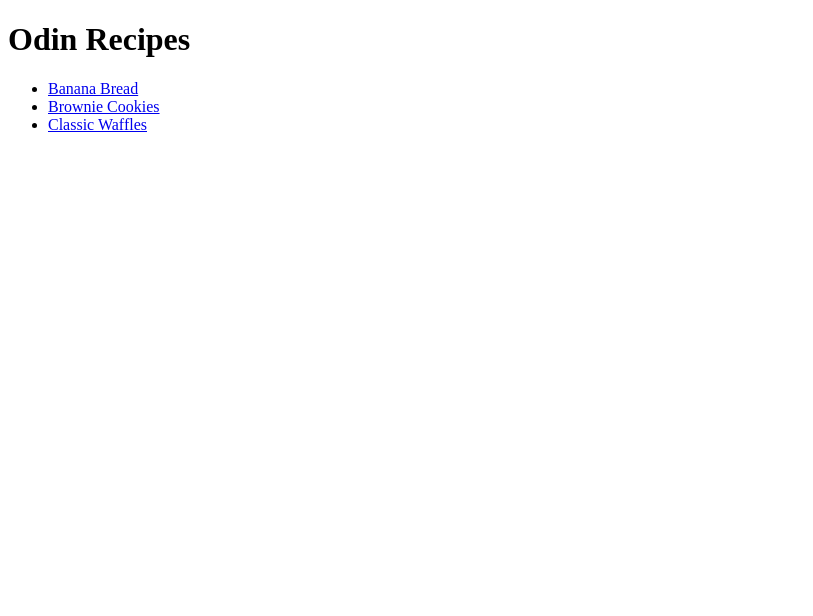
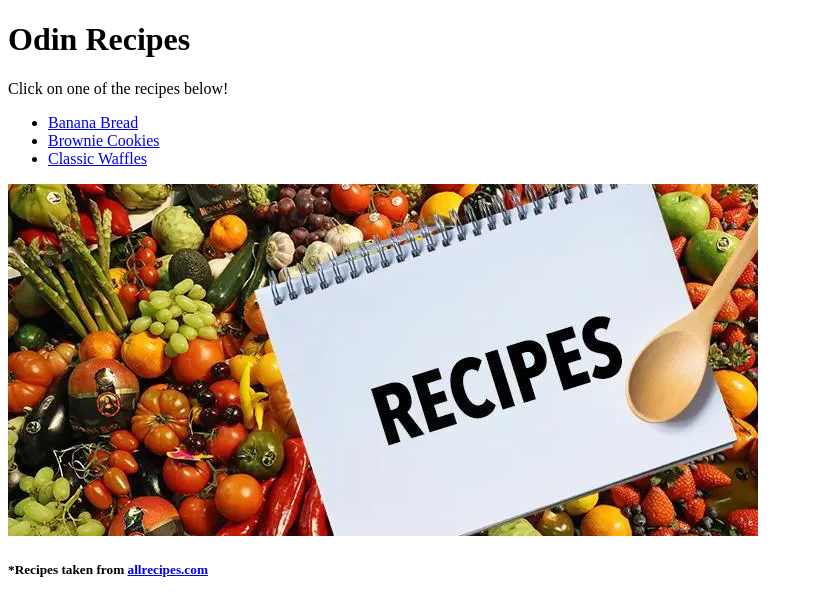
Before and after one commit to Benfisher11/odin-recipes2, a plain HTML site: page index.html in a window 1280 px wide. Shown: the whole page, without its empty margins (0-813 px from the left). Drawn offline with Linux system fonts and the light colour scheme.

Commit message:
Enhance index.html and added image, as well as intro and website credit text

```diff
--- a/index.html
+++ b/index.html
@@ -7,6 +7,7 @@
 
 <body>
     <h1>Odin Recipes</h1>
+    <p1>Click on one of the recipes below!</p1>
     <ul>
       <li>
         <a href="file:///Users/ben/repos/odin-recipes2/recipes/banana_bread.html">Banana Bread</a>
@@ -18,6 +19,10 @@
         <a href="file:///Users/ben/repos/odin-recipes2/recipes/classic_waffles.html">Classic Waffles</a>
       </li>
     </ul>
+  <img src="images/recipes.jpg" alt="Notepad with the word recipe written in
+            bold text in capital letters, with assorted fruits and vegtables
+            around it, with a wooden spoon laying on top of the notepad">
+    <h5>*Recipes taken from <a href="https://www.allrecipes.com/">allrecipes.com</a> </h5>
 </body>
 
 </html>
```
Also changed, not shown: images/recipes.jpg (added).
